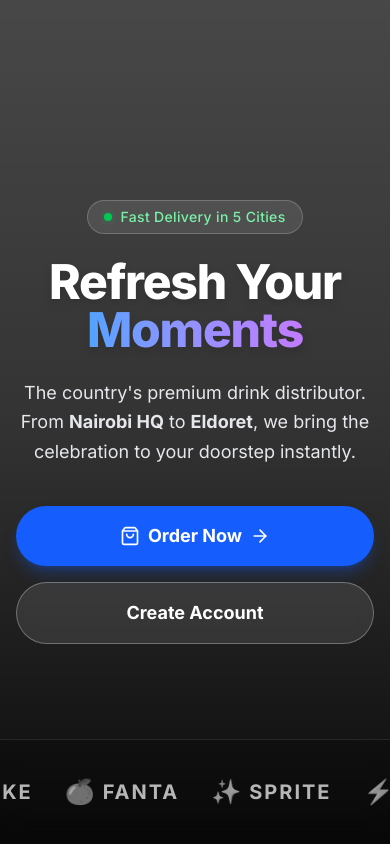
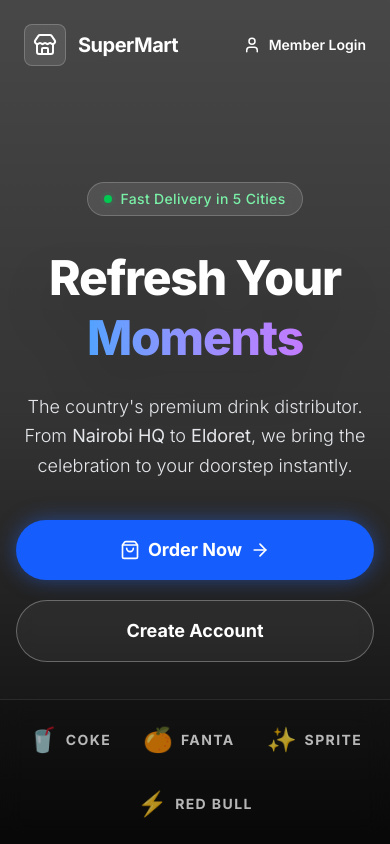
Before and after one commit to 894risper/supermarket, a Next.js app in the folder supermarket-system/: page / in a window 390 px wide. Built offline with nearby package versions, Linux system fonts and the light colour scheme; no server answers.

Commit message:
update: created home page

```diff
--- a/supermarket-system/src/app/layout.tsx
+++ b/supermarket-system/src/app/layout.tsx
@@ -8,7 +8,7 @@ const inter = Inter({ subsets: ['latin'] });
 
 export const metadata: Metadata = {
   title: 'Supermarket Chain Management System',
-  description: 'Distributed web application for supermarket chain management',
+  description: 'Order your favorite drinks instantly.',
 };
 
 export default function RootLayout({
--- a/supermarket-system/src/app/page.tsx
+++ b/supermarket-system/src/app/page.tsx
@@ -4,14 +4,13 @@ import { useEffect, useState } from 'react';
 import { useRouter } from 'next/navigation';
 import { useAuth } from './contexts/AuthContext';
 import Link from 'next/link';
-import { ArrowRight, ShoppingBag } from 'lucide-react';
+import { ArrowRight, ShoppingBag, Store, User } from 'lucide-react';
 
 export default function Home() {
   const { user, loading } = useAuth();
   const router = useRouter();
   const [videoLoaded, setVideoLoaded] = useState(false);
 
-  // Smart Redirect: Only redirect if user is ALREADY logged in
   useEffect(() => {
     if (!loading && user) {
       if (user.role === 'admin') {
@@ -22,14 +21,9 @@ export default function Home() {
     }
   }, [user, loading, router]);
 
-  // If checking auth, show a simple spinner (optional, or just show the page immediately)
-  // We allow the page to render briefly even while checking to prevent a "white flash"
+  return (
+    <div className="relative min-h-screen w-full overflow-hidden font-sans text-white">
 
-  return (
-    <div className="relative min-h-screen w-full overflow-hidden font-sans">
-
-      {/* 1. BACKGROUND VIDEO */}
-      {/* This video is free for use from Pexels (People toasting drinks) */}
       <div className="absolute inset-0 z-0">
         <video
           autoPlay
@@ -45,22 +39,39 @@ export default function Home() {
             src="/home.mp4"
             type="video/mp4"
           />
-          {/* Fallback Image if video fails */}
           <img
-            src="https://images.pexels.com/photos/3171837/pexels-photo-3171837.jpeg"
+            src="https://images.pexels.com/photos/4113625/pexels-photo-4113625.jpeg"
             alt="Cheers"
             className="h-full w-full object-cover"
           />
         </video>
-        {/* Dark Overlay to make text readable */}
         <div className="absolute inset-0 bg-black/60 bg-gradient-to-t from-black/90 via-black/50 to-black/30" />
       </div>
 
-      {/* 2. MAIN CONTENT (Hero Section) */}
-      <div className="relative z-10 flex flex-col items-center justify-center min-h-screen px-4 text-center text-white">
 
-        {/* Animated Badge */}
-        <div className="animate-fade-in-up mb-6 inline-flex items-center gap-2 rounded-full border border-white/20 bg-white/10 px-4 py-1.5 backdrop-blur-md">
+      <header className="absolute top-0 left-0 right-0 z-50 flex items-center justify-between px-6 py-6 md:px-12">
+
+        <div className="flex items-center gap-3">
+          <div className="bg-white/10 backdrop-blur-md p-2 rounded-lg border border-white/20">
+            <Store className="text-white" size={24} />
+          </div>
+          <div>
+            <h1 className="text-xl font-bold tracking-tight">SuperMart</h1>
+          </div>
+        </div>
+
+        <Link
+          href="/auth/login"
+          className="flex items-center gap-2 text-sm font-semibold hover:text-blue-300 transition-colors"
+        >
+          <User size={18} />
+          <span>Member Login</span>
+        </Link>
+      </header>
+
+      <div className="relative z-10 flex flex-col items-center justify-center min-h-screen px-4 text-center">
+
+        <div className="animate-fade-in-up mb-8 inline-flex items-center gap-2 rounded-full border border-white/20 bg-white/10 px-4 py-1.5 backdrop-blur-md">
           <span className="relative flex h-2 w-2">
             <span className="animate-ping absolute inline-flex h-full w-full rounded-full bg-green-400 opacity-75"></span>
             <span className="relative inline-flex rounded-full h-2 w-2 bg-green-500"></span>
@@ -68,21 +79,19 @@ export default function Home() {
           <span className="text-sm font-medium tracking-wide text-green-300">Fast Delivery in 5 Cities</span>
         </div>
 
-        {/* Headline */}
-        <h1 className="mb-6 text-5xl font-extrabold tracking-tight sm:text-7xl drop-shadow-lg max-w-4xl">
-          Refresh Your <span className="text-transparent bg-clip-text bg-linear-to-r from-blue-400 to-purple-400">Moments</span>
+        <h1 className="mb-6 text-5xl font-extrabold tracking-tight sm:text-7xl drop-shadow-2xl max-w-4xl leading-tight">
+          Refresh Your <span className="text-transparent bg-clip-text bg-gradient-to-r from-blue-400 to-purple-400">Moments</span>
         </h1>
 
-        <p className="mb-10 max-w-2xl text-lg text-gray-200 sm:text-xl leading-relaxed">
+        <p className="mb-10 max-w-2xl text-lg text-gray-200 sm:text-xl leading-relaxed font-light">
           The country's premium drink distributor. From <strong>Nairobi HQ</strong> to <strong>Eldoret</strong>,
           we bring the celebration to your doorstep instantly.
         </p>
 
-        {/* Call to Action Buttons */}
-        <div className="flex flex-col sm:flex-row gap-4 w-full sm:w-auto">
+        <div className="flex flex-col sm:flex-row gap-5 w-full sm:w-auto">
           <Link
             href="/auth/login"
-            className="group relative flex items-center justify-center gap-2 rounded-full bg-blue-600 px-8 py-4 text-lg font-bold text-white transition-all hover:bg-blue-700 hover:scale-105 shadow-lg shadow-blue-600/30"
+            className="group relative flex items-center justify-center gap-2 rounded-full bg-blue-600 px-8 py-4 text-lg font-bold text-white transition-all hover:bg-blue-700 hover:scale-105 shadow-[0_0_20px_rgba(37,99,235,0.5)]"
           >
             <ShoppingBag className="w-5 h-5" />
             Order Now
@@ -91,35 +100,33 @@ export default function Home() {
 
           <Link
             href="/auth/register"
-            className="flex items-center justify-center rounded-full border border-white/30 bg-white/10 px-8 py-4 text-lg font-bold text-white backdrop-blur-sm transition-all hover:bg-white/20 hover:scale-105"
+            className="flex items-center justify-center rounded-full border border-white/30 bg-white/5 px-8 py-4 text-lg font-bold text-white backdrop-blur-sm transition-all hover:bg-white/20 hover:scale-105"
           >
             Create Account
           </Link>
         </div>
 
-        {/* 3. SHOWCASE OF DRINKS (Ticker) */}
         <div className="absolute bottom-0 w-full border-t border-white/10 bg-black/20 backdrop-blur-md py-6 overflow-hidden">
-          <div className="flex justify-center gap-8 md:gap-16 opacity-70 grayscale hover:grayscale-0 transition-all duration-500">
-            {/* We use text/emojis here for speed, but these represent the brands */}
+          <div className="flex justify-center flex-wrap gap-8 md:gap-16 opacity-70">
             <div className="flex items-center gap-2">
               <span className="text-2xl">🥤</span>
-              <span className="font-bold tracking-widest text-xl">COKE</span>
+              <span className="font-bold tracking-widest text-sm md:text-xl">COKE</span>
             </div>
             <div className="flex items-center gap-2">
               <span className="text-2xl">🍊</span>
-              <span className="font-bold tracking-widest text-xl">FANTA</span>
+              <span className="font-bold tracking-widest text-sm md:text-xl">FANTA</span>
             </div>
             <div className="flex items-center gap-2">
               <span className="text-2xl">✨</span>
-              <span className="font-bold tracking-widest text-xl">SPRITE</span>
+              <span className="font-bold tracking-widest text-sm md:text-xl">SPRITE</span>
             </div>
             <div className="flex items-center gap-2">
               <span className="text-2xl">⚡</span>
-              <span className="font-bold tracking-widest text-xl">RED BULL</span>
+              <span className="font-bold tracking-widest text-sm md:text-xl">RED BULL</span>
             </div>
             <div className="hidden sm:flex items-center gap-2">
               <span className="text-2xl">🟤</span>
-              <span className="font-bold tracking-widest text-xl">STONEY</span>
+              <span className="font-bold tracking-widest text-sm md:text-xl">STONEY</span>
             </div>
           </div>
         </div>
```
